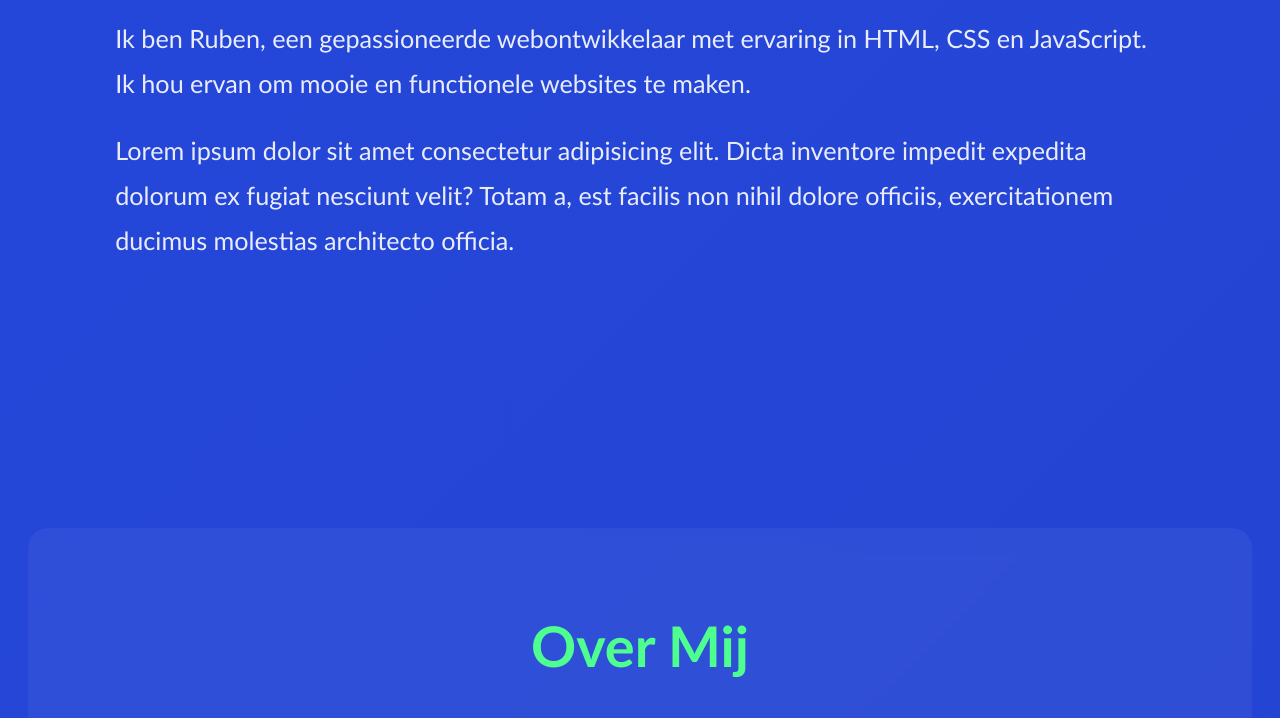
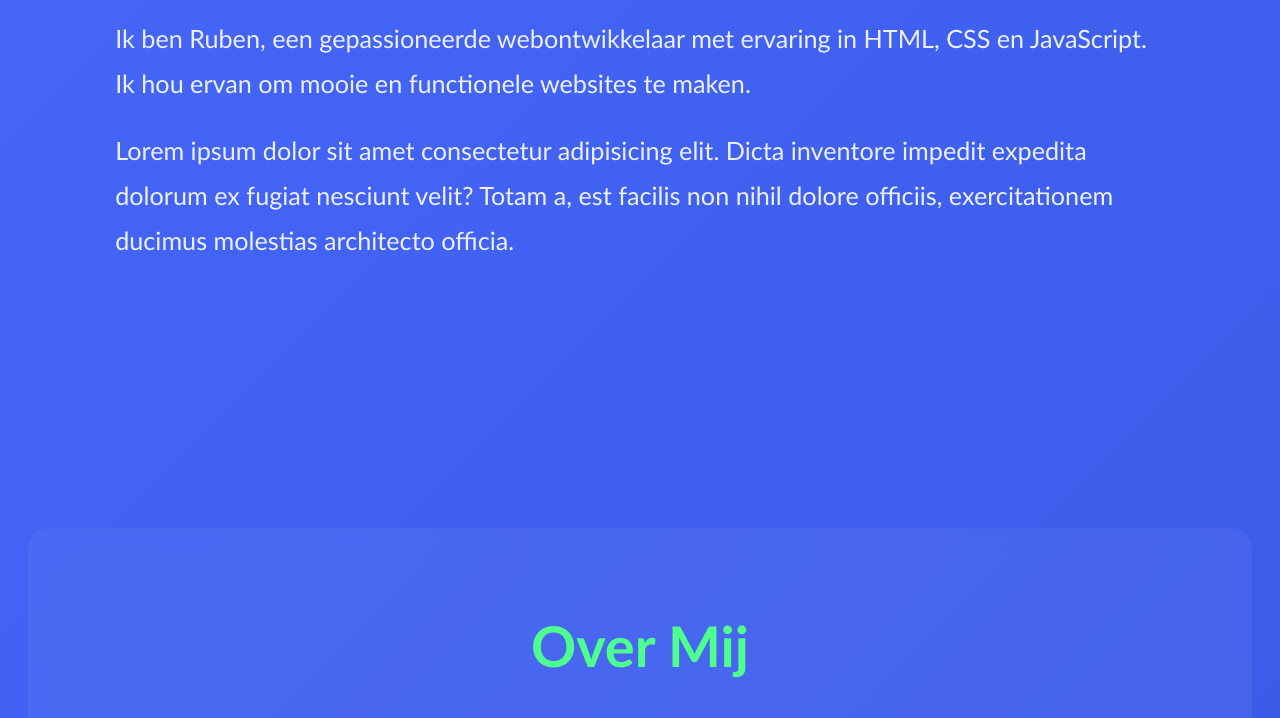
Before and after one commit to ItsRubenX/My-Portfolio, a plain HTML site: page index.html in a window 1280 px wide. Shown: the part 300-1018 px from the top of the page. Drawn offline with Linux system fonts and the light colour scheme.

Commit message:
Update body background gradient for improved aesthetics

```diff
--- a/css/styles.css
+++ b/css/styles.css
@@ -17,7 +17,7 @@ body {
     width: 100%;
     min-height: 100vh;
     overflow-x: hidden;
-    background: linear-gradient(135deg, #2547DA 0%, #2240c3 100%);
+    background: linear-gradient(135deg, #4667f9 0%, #2240c3 100%);
     color: white;
 }
 
```
